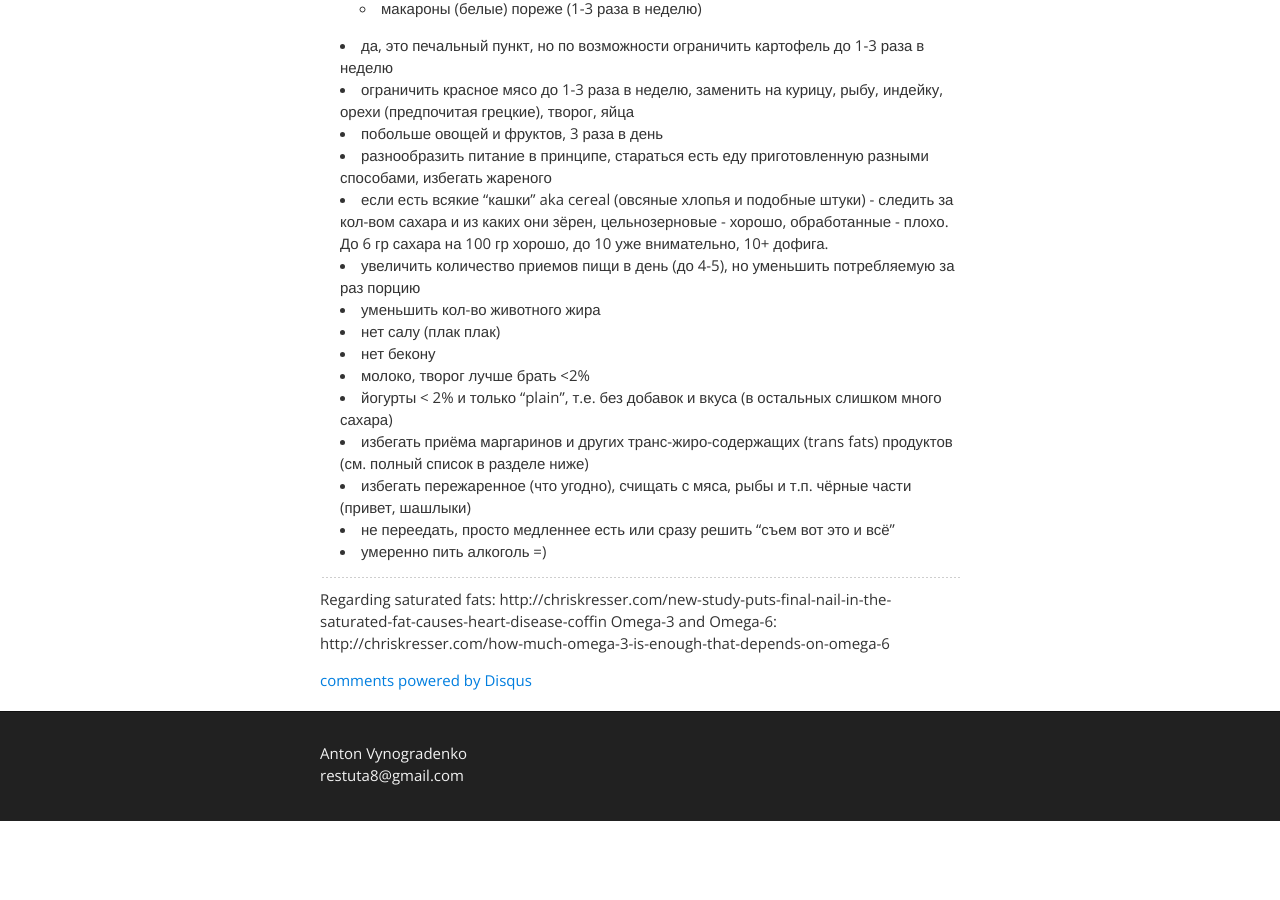
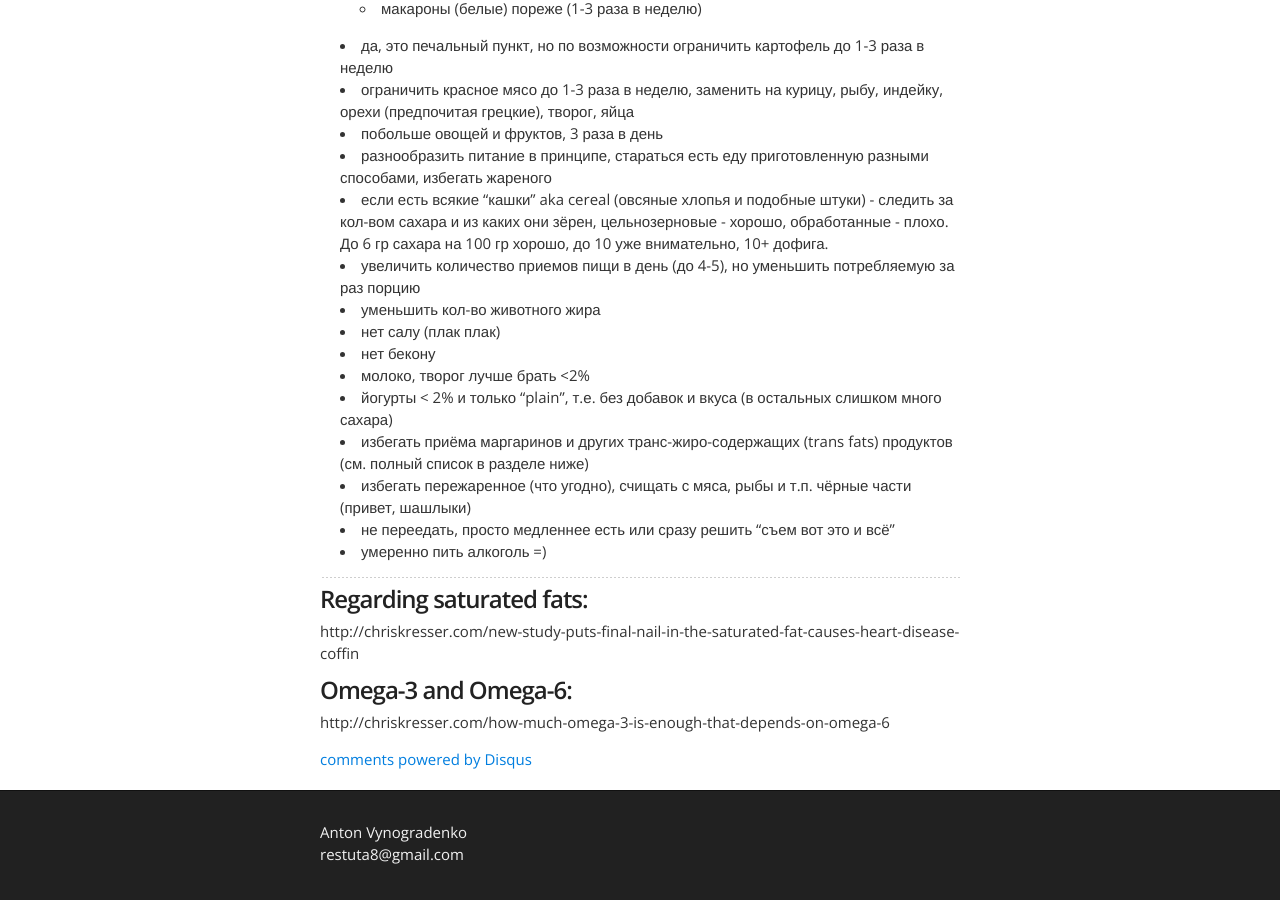
Before and after one commit to Restuta/restuta.github.io, a Jekyll site: the page built from _posts/2013-06-11-eating-right.markdown, in a window 1280 px wide and 900 px high, scrolled down 766 px. Built offline with Jekyll 4.4.1, drawn with Linux system fonts in a browser that asks for light colours; comment, search, counter and statistics services are not loaded; before the commit the page ends 1587 px from its top, so only the background shows below that.

Commit message:
reformatted links

```diff
--- a/_posts/2013-06-11-eating-right.markdown
+++ b/_posts/2013-06-11-eating-right.markdown
@@ -38,7 +38,7 @@ title: Eating right
 * умеренно пить алкоголь =)
 
 ---
-Regarding saturated fats:
-    http://chriskresser.com/new-study-puts-final-nail-in-the-saturated-fat-causes-heart-disease-coffin
-Omega-3 and Omega-6:
-    http://chriskresser.com/how-much-omega-3-is-enough-that-depends-on-omega-6
+### Regarding saturated fats:
+http://chriskresser.com/new-study-puts-final-nail-in-the-saturated-fat-causes-heart-disease-coffin
+### Omega-3 and Omega-6:
+http://chriskresser.com/how-much-omega-3-is-enough-that-depends-on-omega-6
```
